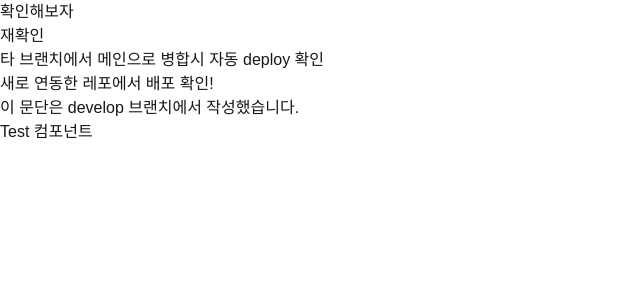
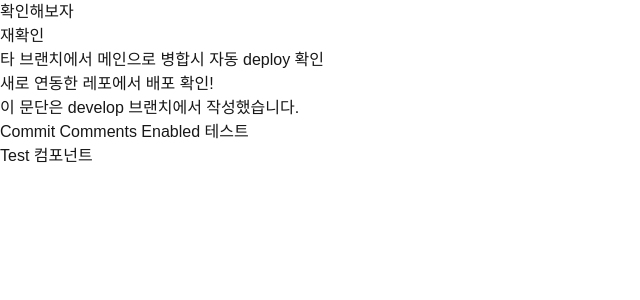
Before and after one commit to deploy-practice0215/deploy-practice, a Next.js app: page / in a window 1280 px wide. Shown: the top 300 px of the page, without its empty margins (0-640 px from the left). Built offline with nearby package versions, Linux system fonts and the light colour scheme.

Commit message:
feat: Commit Comments Enabled 테스트

```diff
--- a/app/page.tsx
+++ b/app/page.tsx
@@ -8,6 +8,7 @@ export default function Home() {
       <p>타 브랜치에서 메인으로 병합시 자동 deploy 확인</p>
       <p>새로 연동한 레포에서 배포 확인!</p>
       <p>이 문단은 develop 브랜치에서 작성했습니다.</p>
+      <p>Commit Comments Enabled 테스트</p>
       <Test />
     </>
   );
```
